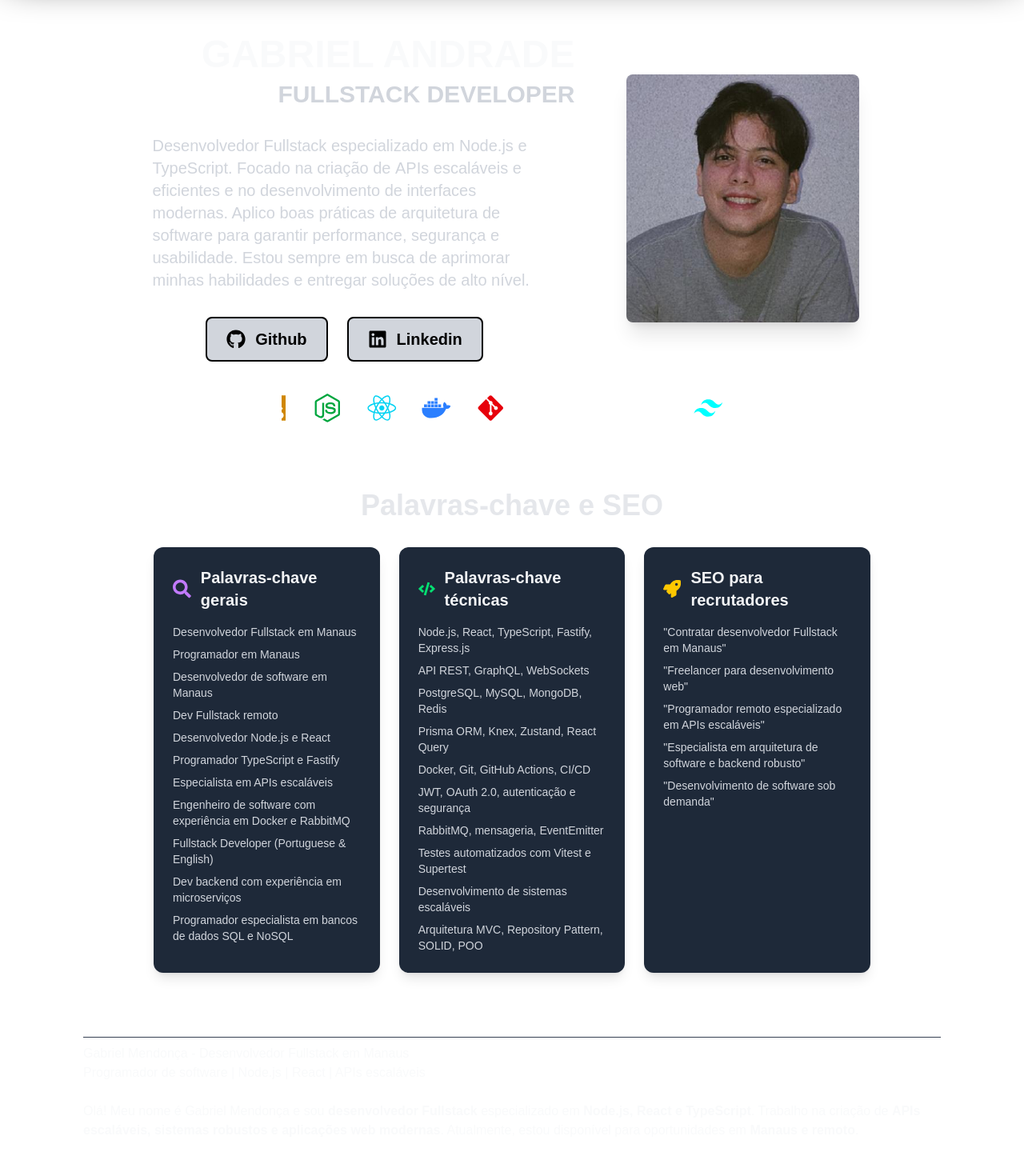
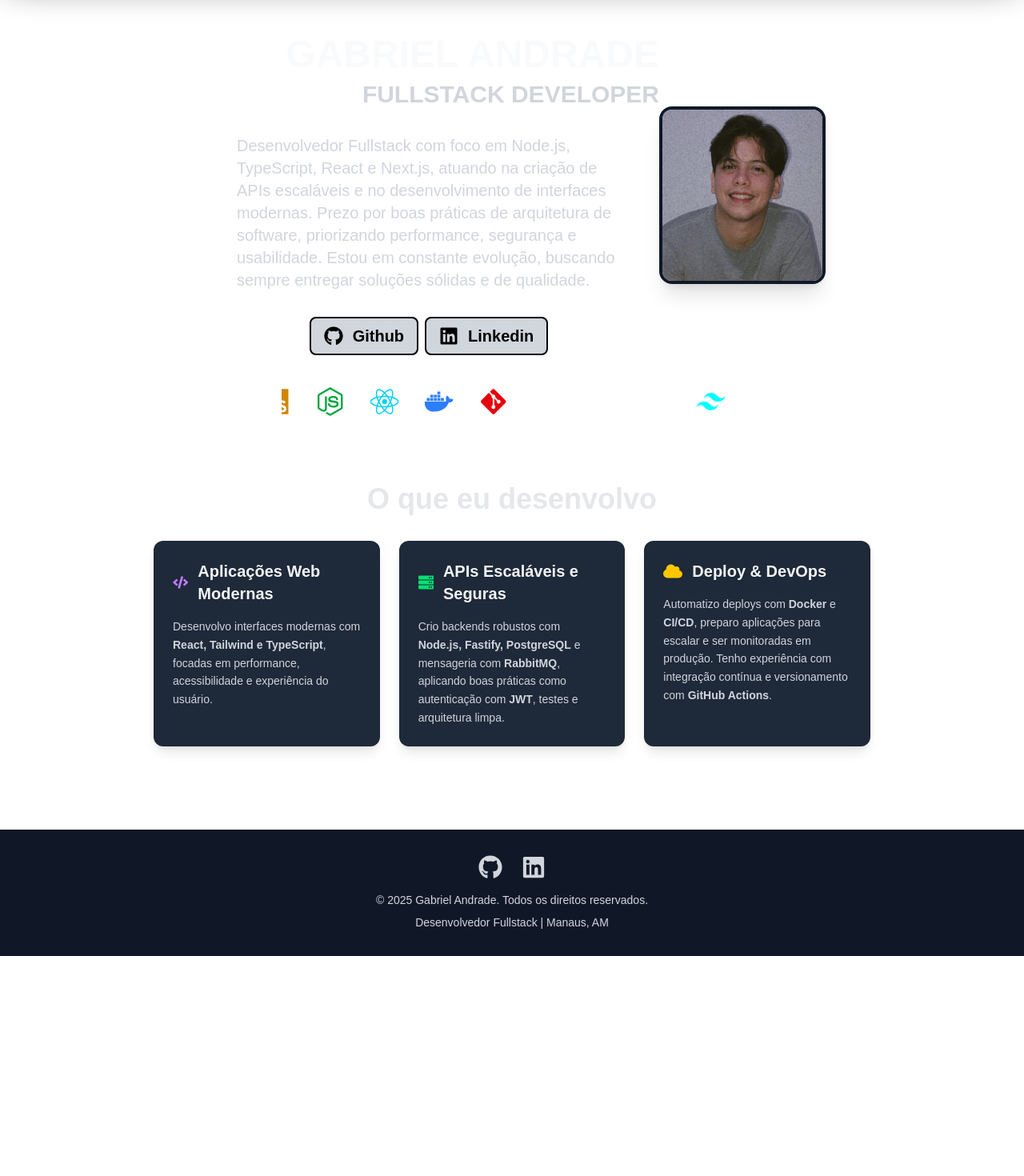
Before and after one commit to MendoncaGabriel/Portfolio, a Next.js app: page / in a window 1280 px wide. Shown: the part 100-1570 px from the top of the page at 80% size. After the commit the page ends 1295 px from the top, so only its background shows below. Built offline with nearby package versions, Linux system fonts and the light colour scheme.

Commit message:
ajuste seo e imagem

```diff
--- a/src/components/KeywordsSection.tsx
+++ /dev/null
@@ -1,71 +0,0 @@
-import { FaSearch, FaCode, FaRocket } from "react-icons/fa";
-
-const KeywordsSection = () => {
-  return (
-    <section className="mt-20 px-6 sm:px-12 md:px-20 lg:px-32">
-      <h2 className="text-3xl sm:text-4xl font-bold text-center text-gray-200 mb-8">
-        Palavras-chave e SEO
-      </h2>
-
-      <div className="grid grid-cols-1 md:grid-cols-2 lg:grid-cols-3 gap-6">
-        {/* Palavras-chave gerais */}
-        <div className="bg-gray-800 p-6 rounded-xl shadow-lg hover:shadow-purple-500 transition-all">
-          <div className="flex items-center space-x-3 mb-4">
-            <FaSearch className="text-purple-400 text-2xl" />
-            <h3 className="text-xl font-semibold text-gray-100">Palavras-chave gerais</h3>
-          </div>
-          <ul className="text-gray-300 text-sm space-y-2">
-            <li>Desenvolvedor Fullstack em Manaus</li>
-            <li>Programador em Manaus</li>
-            <li>Desenvolvedor de software em Manaus</li>
-            <li>Dev Fullstack remoto</li>
-            <li>Desenvolvedor Node.js e React</li>
-            <li>Programador TypeScript e Fastify</li>
-            <li>Especialista em APIs escaláveis</li>
-            <li>Engenheiro de software com experiência em Docker e RabbitMQ</li>
-            <li>Fullstack Developer (Portuguese & English)</li>
-            <li>Dev backend com experiência em microserviços</li>
-            <li>Programador especialista em bancos de dados SQL e NoSQL</li>
-          </ul>
-        </div>
-
-        {/* Palavras-chave técnicas */}
-        <div className="bg-gray-800 p-6 rounded-xl shadow-lg hover:shadow-purple-500 transition-all">
-          <div className="flex items-center space-x-3 mb-4">
-            <FaCode className="text-green-400 text-2xl" />
-            <h3 className="text-xl font-semibold text-gray-100">Palavras-chave técnicas</h3>
-          </div>
-          <ul className="text-gray-300 text-sm space-y-2">
-            <li>Node.js, React, TypeScript, Fastify, Express.js</li>
-            <li>API REST, GraphQL, WebSockets</li>
-            <li>PostgreSQL, MySQL, MongoDB, Redis</li>
-            <li>Prisma ORM, Knex, Zustand, React Query</li>
-            <li>Docker, Git, GitHub Actions, CI/CD</li>
-            <li>JWT, OAuth 2.0, autenticação e segurança</li>
-            <li>RabbitMQ, mensageria, EventEmitter</li>
-            <li>Testes automatizados com Vitest e Supertest</li>
-            <li>Desenvolvimento de sistemas escaláveis</li>
-            <li>Arquitetura MVC, Repository Pattern, SOLID, POO</li>
-          </ul>
-        </div>
-
-        {/* SEO para recrutadores */}
-        <div className="bg-gray-800 p-6 rounded-xl shadow-lg hover:shadow-purple-500 transition-all">
-          <div className="flex items-center space-x-3 mb-4">
-            <FaRocket className="text-yellow-400 text-2xl" />
-            <h3 className="text-xl font-semibold text-gray-100">SEO para recrutadores</h3>
-          </div>
-          <ul className="text-gray-300 text-sm space-y-2">
-            <li>"Contratar desenvolvedor Fullstack em Manaus"</li>
-            <li>"Freelancer para desenvolvimento web"</li>
-            <li>"Programador remoto especializado em APIs escaláveis"</li>
-            <li>"Especialista em arquitetura de software e backend robusto"</li>
-            <li>"Desenvolvimento de software sob demanda"</li>
-          </ul>
-        </div>
-      </div>
-    </section>
-  );
-};
-
-export default KeywordsSection;
--- /dev/null
+++ b/src/components/TechStackShowcase.tsx
@@ -0,0 +1,46 @@
+import { FaCode, FaServer, FaCloud } from "react-icons/fa";
+
+const TechStackShowcase = () => {
+  return (
+    <section className="mt-20 px-6 sm:px-12 md:px-20 lg:px-32">
+      <h2 className="text-3xl sm:text-4xl font-bold text-center text-gray-200 mb-8">
+        O que eu desenvolvo
+      </h2>
+
+      <div className="grid grid-cols-1 md:grid-cols-3 gap-6">
+        <div className="bg-gray-800 p-6 rounded-xl shadow-lg hover:shadow-purple-500 transition-all">
+          <div className="flex items-center gap-3 mb-4">
+            <FaCode className="text-purple-400 text-2xl" />
+            <h3 className="text-xl font-semibold text-gray-100">Aplicações Web Modernas</h3>
+          </div>
+          <p className="text-gray-300 text-sm leading-relaxed">
+            Desenvolvo interfaces modernas com <strong>React, Tailwind e TypeScript</strong>,
+            focadas em performance, acessibilidade e experiência do usuário.
+          </p>
+        </div>
+
+        <div className="bg-gray-800 p-6 rounded-xl shadow-lg hover:shadow-purple-500 transition-all">
+          <div className="flex items-center gap-3 mb-4">
+            <FaServer className="text-green-400 text-2xl" />
+            <h3 className="text-xl font-semibold text-gray-100">APIs Escaláveis e Seguras</h3>
+          </div>
+          <p className="text-gray-300 text-sm leading-relaxed">
+            Crio backends robustos com <strong>Node.js, Fastify, PostgreSQL</strong> e mensageria com <strong>RabbitMQ</strong>, aplicando boas práticas como autenticação com <strong>JWT</strong>, testes e arquitetura limpa.
+          </p>
+        </div>
+
+        <div className="bg-gray-800 p-6 rounded-xl shadow-lg hover:shadow-purple-500 transition-all">
+          <div className="flex items-center gap-3 mb-4">
+            <FaCloud className="text-yellow-400 text-2xl" />
+            <h3 className="text-xl font-semibold text-gray-100">Deploy & DevOps</h3>
+          </div>
+          <p className="text-gray-300 text-sm leading-relaxed">
+            Automatizo deploys com <strong>Docker</strong> e <strong>CI/CD</strong>, preparo aplicações para escalar e ser monitoradas em produção. Tenho experiência com integração contínua e versionamento com <strong>GitHub Actions</strong>.
+          </p>
+        </div>
+      </div>
+    </section>
+  );
+};
+
+export default TechStackShowcase;
--- a/src/pages/index.tsx
+++ b/src/pages/index.tsx
@@ -3,8 +3,8 @@ import ScrollingLogoAnimation from "components/TechLogos";
 import IImg from "../../public/images/138128244.png";
 
 import { FaGithub, FaLinkedin } from "react-icons/fa";
-import KeywordsSection from "components/KeywordsSection";
 import Image from "next/image";
+import TechStackShowcase from "components/TechStackShowcase";
 
 export default function HomePage() {
   return (
@@ -22,23 +22,16 @@ export default function HomePage() {
             </p>
           </div>
 
-          <p className="text-gray-300  font-light text-center sm:text-left text-base sm:text-lg md:text-xl px-6 sm:px-10 md:px-12">
-            <strong>
-              Desenvolvedor Fullstack especializado em Node.js e TypeScript.{" "}
-            </strong>
-            Focado na criação de <strong>APIs escaláveis e eficientes</strong> e
-            no desenvolvimento de <strong>interfaces modernas</strong>. Aplico
-            boas práticas de <strong>arquitetura de software</strong> para
-            garantir <strong>performance, segurança e usabilidade</strong>.
-            Estou sempre em busca de aprimorar minhas habilidades e entregar
-            soluções de alto nível.
+          <p className="text-gray-300 font-light text-center sm:text-left text-base sm:text-lg md:text-xl px-6 sm:px-10 md:px-12">
+            <strong>Desenvolvedor Fullstack</strong> com foco em <strong>Node.js</strong>, <strong>TypeScript</strong>, <strong>React</strong> e <strong>Next.js</strong>, atuando na criação de <strong>APIs escaláveis</strong> e no desenvolvimento de <strong>interfaces modernas</strong>. Prezo por boas práticas de <strong>arquitetura de software</strong>, priorizando <strong>performance</strong>, <strong>segurança</strong> e <strong>usabilidade</strong>. Estou em constante evolução, buscando sempre entregar <strong>soluções sólidas e de qualidade</strong>.
           </p>
 
-          <div className="flex flex-wrap justify-center md:justify-center sm:gap-6  text-black font-semibold w-full">
+
+          <div className="flex flex-wrap justify-center md:justify-center space-x-2  text-black font-semibold w-full">
             <a
               href="https://github.com/MendoncaGabriel"
               target="_blank"
-              className="px-6 py-3 rounded-lg bg-gray-300 flex items-center space-x-3 justify-center hover:shadow-xl shadow-purple-800 duration-300 hover:-translate-y-1 hover:border-purple-500 border-2"
+              className="px-4 py-2  rounded-lg bg-gray-300 flex items-center space-x-3 justify-center hover:shadow-xl shadow-purple-800 duration-300 hover:-translate-y-1 hover:border-purple-500 border-2"
             >
               <FaGithub size={24} />
               <span className="text-lg sm:text-xl">Github</span>
@@ -47,53 +40,27 @@ export default function HomePage() {
             <a
               href="https://www.linkedin.com/in/mendon%C3%A7agabriel/"
               target="_blank"
-              className="px-6 py-3 rounded-lg bg-gray-300 flex items-center space-x-3 justify-center hover:shadow-xl shadow-purple-800 duration-300 hover:-translate-y-1 hover:border-purple-500 border-2"
+              className="px-4 py-2  rounded-lg bg-gray-300 flex items-center space-x-3 justify-center hover:shadow-xl shadow-purple-800 duration-300 hover:-translate-y-1 hover:border-purple-500 border-2"
             >
               <FaLinkedin size={24} />
               <span className="text-lg sm:text-xl">Linkedin</span>
             </a>
-            {/*
-            <a
-              href="/public/docs/Gabriel Andrade Mendonça - Programador FullStack.pdf"
-              target="_blank"
-              className="px-6 py-3 rounded-lg bg-gray-300 flex items-center space-x-3 justify-center hover:shadow-xl shadow-purple-800 duration-300 hover:-translate-y-1 hover:border-purple-500 border-2"
-            >
-              <FaFileAlt size={24} />
-              <span className="text-lg sm:text-xl">Resume</span>
-            </a> */}
           </div>
         </div>
 
-        <div className="flex items-center justify-center p-8 sm:p-12 md:p-16">
+        <div className="flex items-center justify-center md:my-0 my-5">
           <Image
             src={IImg}
             alt="Gabriel Mendonça - Desenvolvedor Fullstack em Manaus"
             title="Desenvolvedor de Software"
-            className="rounded-lg shadow-xl w-full max-w-md sm:max-w-lg md:max-w-2xl lg:max-w-3xl xl:max-w-4xl"
+            className="shadow-xl w-52 border-4 border-gray-900 rounded-2xl"
           />
         </div>
       </section>
 
       <ScrollingLogoAnimation />
-      <KeywordsSection />
+      <TechStackShowcase />
 
-      <section className="md:mt-10 mt-5 p-10">
-        <hr className="border-gray-700 mb-2" />
-
-        <h1>Gabriel Mendonça - Desenvolvedor Fullstack em Manaus</h1>
-        <h2>Programador de software | Node.js | React | APIs escaláveis</h2>
-        <br />
-        <p>
-          Olá! Meu nome é Gabriel Mendonça e sou{" "}
-          <strong>desenvolvedor Fullstack</strong> especializado em{" "}
-          <strong>Node.js, React e TypeScript</strong>. Trabalho na criação de{" "}
-          <strong>
-            APIs escaláveis, sistemas robustos e aplicações web modernas
-          </strong>
-          . Atualmente, estou disponível para oportunidades em{" "}
-          <strong>Manaus e remoto</strong>.
-        </p>
-      </section>
     </div>
   );
 }
```
